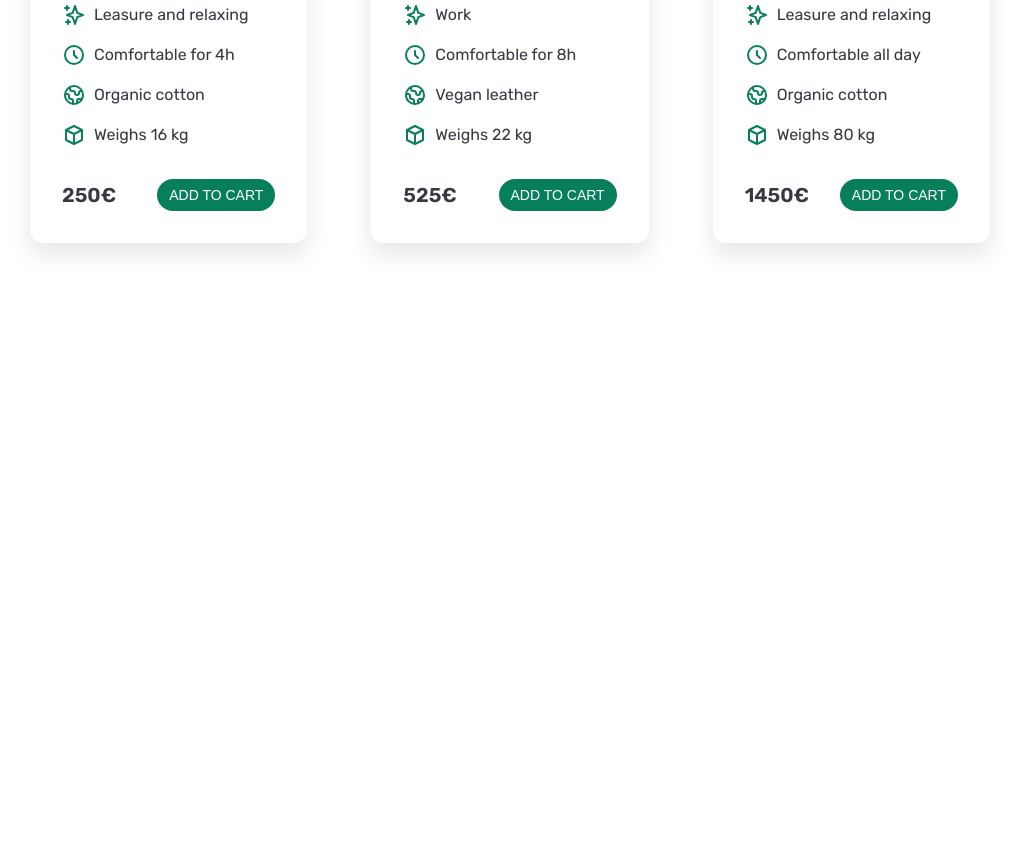
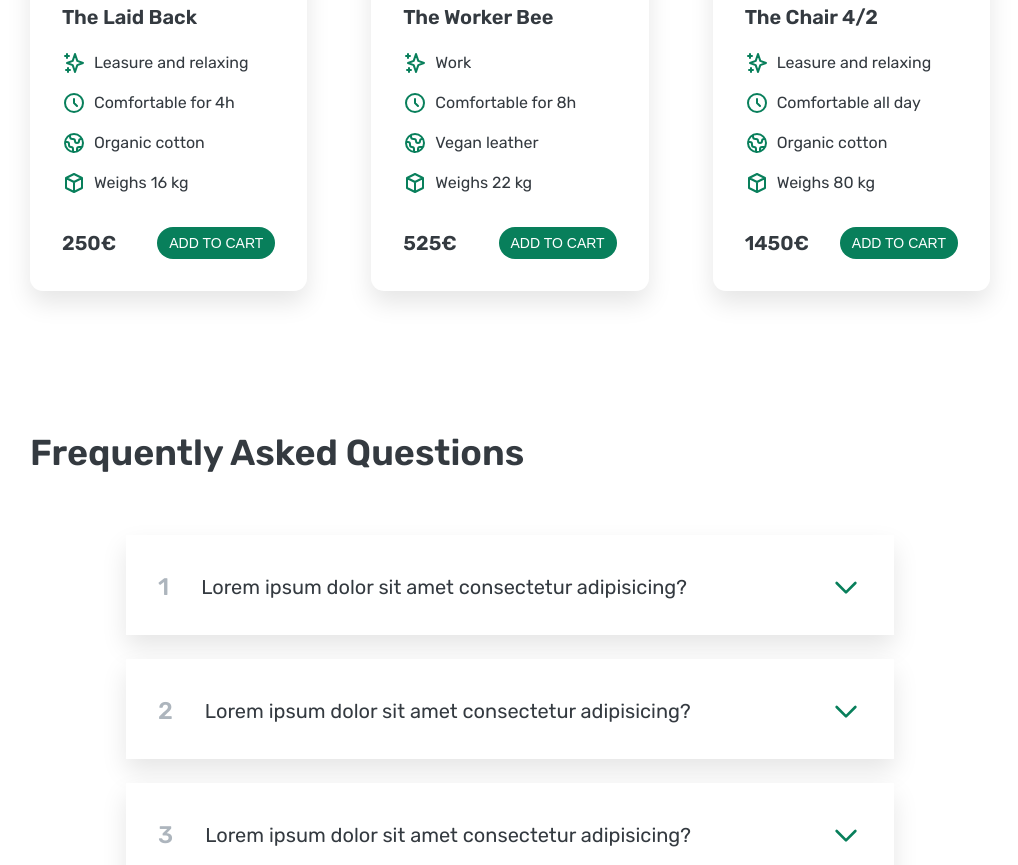
Before and after one commit to curyPD/better-chairs, a plain HTML site: page index.html in a window 1280 px wide. Shown: the part 1935-2800 px from the top of the page, without its empty margins (130-1148 px from the left). Before the commit the page ends 2258 px from the top, so only its background shows below. Drawn offline with Linux system fonts and the light colour scheme.

Commit message:
Added accordion component - needs some work

```diff
--- a/index.html
+++ b/index.html
@@ -462,5 +462,91 @@
         </figure>
       </div>
     </section>
+    <section class="faq-section">
+      <div class="container">
+        <h2 class="heading-secondary">Frequently Asked Questions</h2>
+      </div>
+      <div class="container">
+        <div class="accordion">
+          <div class="block hidden">
+            <p class="block__number">1</p>
+            <p class="block__heading">
+              Lorem ipsum dolor sit amet consectetur adipisicing?
+            </p>
+            <button class="btn btn--icon">
+              <svg
+                xmlns="http://www.w3.org/2000/svg"
+                class="accordion__icon"
+                fill="none"
+                viewBox="0 0 24 24"
+                stroke="currentColor"
+                stroke-width="2"
+              >
+                <path
+                  stroke-linecap="round"
+                  stroke-linejoin="round"
+                  d="M19 9l-7 7-7-7"
+                />
+              </svg>
+            </button>
+            <div class="block__content">
+              <p class="block__text">Lorem ipsum dolor sit amet.</p>
+            </div>
+          </div>
+          <div class="block hidden">
+            <p class="block__number">2</p>
+            <p class="block__heading">
+              Lorem ipsum dolor sit amet consectetur adipisicing?
+            </p>
+            <button class="btn btn--icon">
+              <svg
+                xmlns="http://www.w3.org/2000/svg"
+                class="accordion__icon"
+                fill="none"
+                viewBox="0 0 24 24"
+                stroke="currentColor"
+                stroke-width="2"
+              >
+                <path
+                  stroke-linecap="round"
+                  stroke-linejoin="round"
+                  d="M19 9l-7 7-7-7"
+                />
+              </svg>
+            </button>
+            <div class="block__content">
+              <p class="block__text">Lorem ipsum dolor sit amet.</p>
+            </div>
+          </div>
+          <div class="block hidden">
+            <!-- <header class="block__header"> -->
+            <p class="block__number">3</p>
+            <p class="block__heading">
+              Lorem ipsum dolor sit amet consectetur adipisicing?
+            </p>
+            <button class="btn btn--icon">
+              <svg
+                xmlns="http://www.w3.org/2000/svg"
+                class="accordion__icon"
+                fill="none"
+                viewBox="0 0 24 24"
+                stroke="currentColor"
+                stroke-width="2"
+              >
+                <path
+                  stroke-linecap="round"
+                  stroke-linejoin="round"
+                  d="M19 9l-7 7-7-7"
+                />
+              </svg>
+            </button>
+            <!-- </header> -->
+            <div class="block__content">
+              <p class="block__text">Lorem ipsum dolor sit amet.</p>
+            </div>
+          </div>
+        </div>
+      </div>
+    </section>
   </body>
 </html>
--- /dev/null
+++ b/js/accordion.js
@@ -0,0 +1,13 @@
+const accordion = document.querySelector(".accordion");
+
+accordion.addEventListener("click", function (e) {
+  const btn = e.target.closest(".btn--icon");
+  if (!btn) return;
+
+  this.querySelectorAll(".block").forEach((block) => {
+    if (block === btn.closest(".block")) return;
+    block.classList.add("hidden");
+  });
+
+  btn.closest(".block").classList.toggle("hidden");
+});
--- a/js/script.js
+++ b/js/script.js
@@ -1 +1,2 @@
 import "./carousel.js";
+import "./accordion.js";
--- a/style.css
+++ b/style.css
@@ -70,7 +70,7 @@ body {
 .heading-secondary {
   font-size: 3.6rem;
   font-weight: 600;
-  margin-bottom: 4.8rem;
+  margin-bottom: 6.4rem;
 }
 
 /* ------------------- */
@@ -362,3 +362,99 @@ body {
   font-size: 2rem;
   font-weight: 600;
 }
+
+/* ----------------------- */
+/* ----- FAQ SECTION ----- */
+/* ----------------------- */
+
+.faq-section {
+  padding: 6.4rem 0;
+}
+
+.accordion {
+  width: 80%;
+  margin: 0 auto;
+}
+
+.block {
+  border-top: 4px solid #087f5b;
+  background-color: #fff;
+  box-shadow: 0 1.2rem 2.4rem rgba(0, 0, 0, 0.1);
+  margin-bottom: 2.4rem;
+  padding: 3.2rem;
+
+  transition: all 0.2s;
+
+  display: grid;
+  grid-template-columns: auto 1fr auto;
+  align-items: center;
+  column-gap: 3.2rem;
+}
+
+.block.hidden {
+  border-top: 4px solid transparent;
+}
+
+.block__number {
+  font-size: 2.4rem;
+  font-weight: 500;
+  color: #087f5b;
+
+  transition: color 0.2s;
+}
+
+.hidden .block__number {
+  color: #adb5bd;
+}
+
+.block__heading {
+  font-size: 2rem;
+  font-weight: 400;
+  /* text-align: center; */
+}
+
+.accordion__icon {
+  width: 3.2rem;
+  height: 3.2rem;
+  color: #087f5b;
+}
+
+.hidden .btn--icon {
+  transform: rotate(0);
+}
+
+.btn--icon {
+  transform: rotate(180deg);
+}
+
+.block__content {
+  /* padding: 2.4rem; */
+  padding-top: 0;
+  height: 15rem;
+  margin-top: 2.4rem;
+  transform-origin: top;
+  transform: scale(1);
+
+  grid-row: 2;
+  grid-column: 2;
+
+  transition: all 0.3s;
+}
+
+.hidden .block__content {
+  height: 0;
+
+  margin-top: 0;
+}
+
+.block__text {
+  color: #495057;
+  font-size: 1.8rem;
+  line-height: 1.6;
+
+  transition: all 0.3s;
+}
+
+.hidden .block__text {
+  opacity: 0;
+}
```
